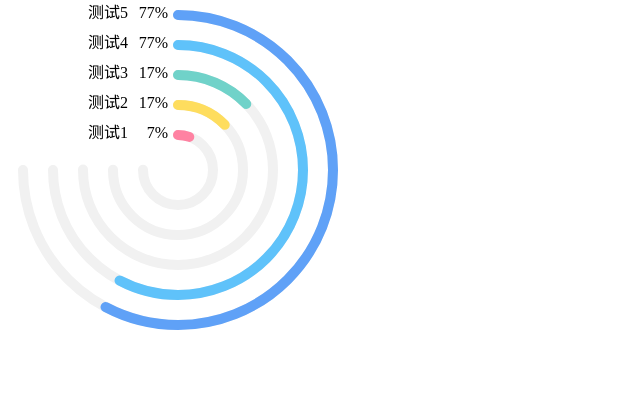
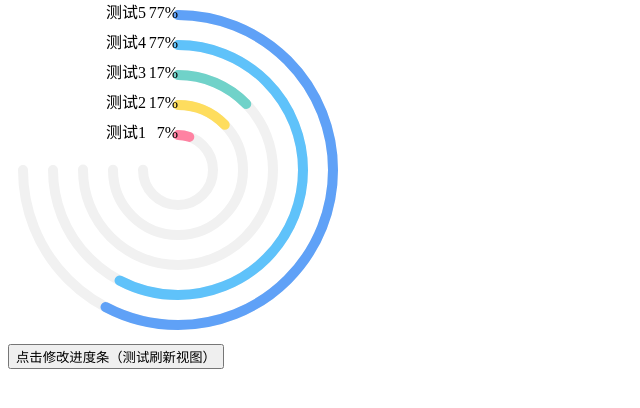
Before and after one commit to Ari-ZH/vue-Multicyclic-progress-percentage, a Vue app: page / in a window 1280 px wide. Shown: the top 408 px of the page, without its empty margins (0-640 px from the left). Built offline with nearby package versions, Linux system fonts and the light colour scheme.

Commit message:
修复：父组件更新值子组件视图不刷新问题

```diff
--- a/src/App.vue
+++ b/src/App.vue
@@ -31,6 +31,7 @@
 <template>
   <section>
     <Circle-collection :option="options" id='Circle'></Circle-collection>
+    <button @click="changeProgress">点击修改进度条（测试刷新视图）</button>
   </section>
 </template>
 <script>
@@ -70,6 +71,9 @@ export default {
   watch: {
   },
   methods: {
+    changeProgress(){
+      this.options.progressPro = [11,22,33,44,55]
+    }
   }
 };
 </script>
--- a/src/components/circleCollection.vue
+++ b/src/components/circleCollection.vue
@@ -1,5 +1,5 @@
 <style scoped lang="scss">
-.p-test {
+.circles {
   position: relative;
   background-color: white;
   margin: 10px;
@@ -16,45 +16,52 @@
 }
 </style>
 <template>
-  <section class="p-test">
+  <!-- v-if ='isShow' -->
+  <section class="circles">
+    <!--  -->
     <circle-progress
-      v-for="n in option.ringNum"
-      :key="n"
-      :id="'id' + n"
-      :isAnimation="option.isAnimation"
-      :isRound="option.isRound"
-      :width="option.width - (option.ringNum - n) * (2 * option.ringSpacing)"
-      :radius="option.radius"
-      :progress="option.progressPro[n - 1] * 0.75"
-      :barColor="option.barColors[n - 1]"
-      :duration="option.duration"
-      :timeFunction="option.timeFunction"
-      :backgroundColor="option.backgroundColor"
+      v-for="n in options.ringNum"
+      :key="n+keyValue[n - 1]"
+      :id="'circle1' + n"
+      :isAnimation="options.isAnimation"
+      :isRound="options.isRound"
+      :width="options.width - (options.ringNum - n) * (2 * options.ringSpacing)"
+      :radius="options.radius"
+      :progress="options.progressPro[n - 1] * 0.75"
+      :barColor="options.barColors[n - 1]"
+      :duration="options.duration"
+      :timeFunction="options.timeFunction"
+      :backgroundColor="options.backgroundColor"
       :style="
-        n == option.ringNum
+        n == options.ringNum
           ? 'position:relative;'
           : 'position:absolute;top:' +
-            (option.ringNum - n) * option.ringSpacing +
+            (options.ringNum - n) * options.ringSpacing +
             'px;left:' +
-            (option.ringNum - n) * option.ringSpacing +
+            (options.ringNum - n) * options.ringSpacing +
             'px;'
       "
     ></circle-progress>
     <div
       class="circleTitleBox"
       :style="{
-        width: option.width / 2 + 'px',
-        height: option.width / 2 + 'px',
-        top: '-' + option.ringSpacing / 2.5 + 'px',
-        lineHeight: option.ringSpacing + 'px'
+        width: options.width / 2 + 10 + 'px',
+        height: options.width / 2 + 'px',
+        top: '-' + options.ringSpacing / 2.6 + 'px',
+        lineHeight: options.ringSpacing + 'px'
       }"
     >
-     <div v-for="(item, i) in titlesr" style="display:flex;justify-content:space-between;">
+      <div
+        v-for="(item, i) in titlesr"
+        style="display:flex;justify-content:space-between;"
+      >
         <!-- {{
-          `${item} ${option.progressPro[option.progressPro.length - i - 1]}%`
+          `${item} ${options.progressPro[options.progressPro.length - i - 1]}%`
         }} -->
-        <div style="text-align:right;flex-grow:1;">{{item}}</div>
-        <div style="flex-basis:40px;flex-shrink:0;">{{option.progressPro[option.progressPro.length - i - 1]+'%'}}</div>
+        <div style="text-align:right;flex-grow:1;">{{ item }}</div>
+        <div style="flex-basis:32px;flex-shrink:0;">
+          {{ options.progressPro[options.progressPro.length - i - 1] + "%" }}
+        </div>
       </div>
     </div>
   </section>
@@ -62,45 +69,51 @@
 <script>
 import CircleProgress from "./circle-progress";
 export default {
-  created(){
-	  if(!this.option.width){
-		  this.$set(this.option, 'width', 250)
-	  }
-    if(!this.option.radius){
-		  this.$set(this.option, 'radius', 8)
-	  }
-    if(!this.option.backgroundColor){
-		  this.$set(this.option, 'backgroundColor',  "#F1F1F1")
+  created() {
+    if (!this.option.width) {
+      this.$set(this.option, "width", 250);
     }
-    if(!this.option.duration){
-		  this.$set(this.option, 'duration',  "1000")
+    if (!this.option.radius) {
+      this.$set(this.option, "radius", 8);
     }
-    if(!this.option.delay){
-		  this.$set(this.option, 'delay',  "500")
+    if (!this.option.backgroundColor) {
+      this.$set(this.option, "backgroundColor", "#F1F1F1");
     }
+    if (!this.option.duration) {
+      this.$set(this.option, "duration", "1000");
+    }
+    if (!this.option.delay) {
+      this.$set(this.option, "delay", "500");
+    }
+    // console.log(this.option.ringNum)
+    let keys = new Array(this.option.ringNum)
+    // console.log(keys)
+    keys.fill(0)
+    keys.forEach((item,index)=>{
+      keys[index] = index
+    })
+    this.keyValue = keys;
   },
   components: {
     CircleProgress
   },
-  computed:{
-    titlesr(){
-      return this.option.titles.reverse()
+  computed: {
+    titlesr() {
+      return this.option.titles.reverse();
     }
   },
   props: {
-    id:{
-      type:String,
-      default:'Circle'
-    },
     option: {
-      // 此部分以下设置无效，仅仅作为编码提示
+      ringNum:[Number],
       width: {
-        type: [Number, String]
+        type: [Number, String],
+        default: 250
       }, // 最大圆的大小
       radius: {
-        type: [Number, String]
+        type: [Number, String],
+        default: 8
       }, // 进度条厚度
-      progress: {
+      progressPro: {
         type: Array
       }, // 进度条百分比
       barColor: {
@@ -108,23 +121,70 @@ export default {
       }, // 进度条颜色
       backgroundColor: {
         type: String,
+        default: "#F1F1F1"
       }, // 背景颜色
       isAnimation: {
         // 是否是动画效果
         type: Boolean,
+        default: false
       },
       isRound: {
         // 是否是圆形画笔
         type: Boolean,
+        default: false
+      },
+      id: {
+        // 组件的id，多组件共存时使用
+        type: [String, Number],
+        default: 1
       },
       duration: {
         // 整个动画时长
         type: [String, Number],
+        default: 1000
       },
       delay: {
         // 延迟多久执行
         type: [String, Number],
+        default: 200
       }
+    }
+  },
+  data() {
+    return {
+      options: this.option,
+      isShow: true,
+      keyValue: []
+    };
+  },
+  watch: {
+    options: {
+      handler() {
+        // 已知两种方式刷新视图   一个是if属性的改变， 一个是key值变化
+        // 这里的reset就是if属性改变,key value就是修改key值嘛,
+        // v-if修改,实测也没有引起显示上的闪烁,效果还可,但是还是用key值修改好些.
+        // this.reset();
+        var test = new Array()
+        this.keyValue.forEach(item => {
+          test.push((item+1))
+        });
+        this.keyValue = test
+      console.log('options')
+
+      },
+      deep: true
+    },
+    keyValue(){
+      console.log('修改keyvalue')
+    }
+  },
+  methods: {
+    reset() {
+      //  console.log('reset')
+      this.isShow = false;
+      this.$nextTick(() => {
+        this.isShow = true;
+      });
     }
   }
 };
```
Also changed, not shown: 1 other file (tests, documents, lock files or other folders).
